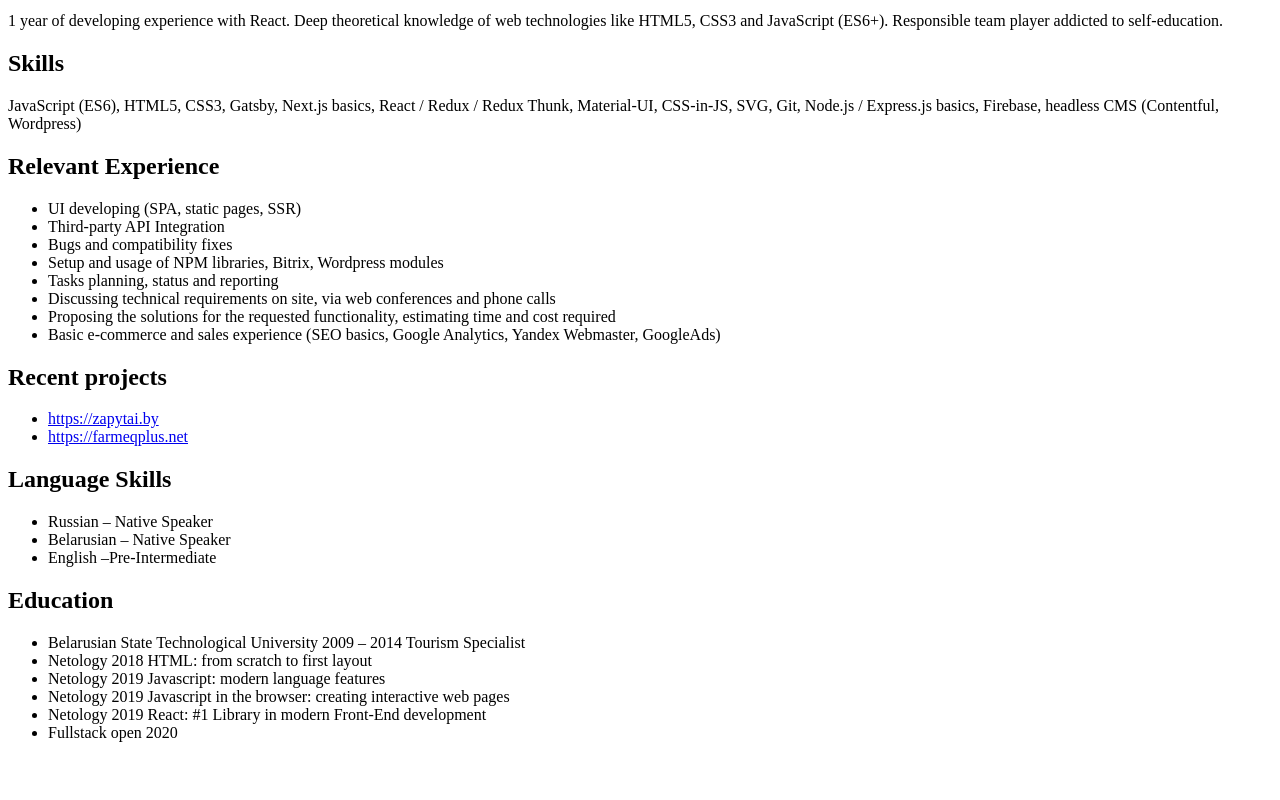
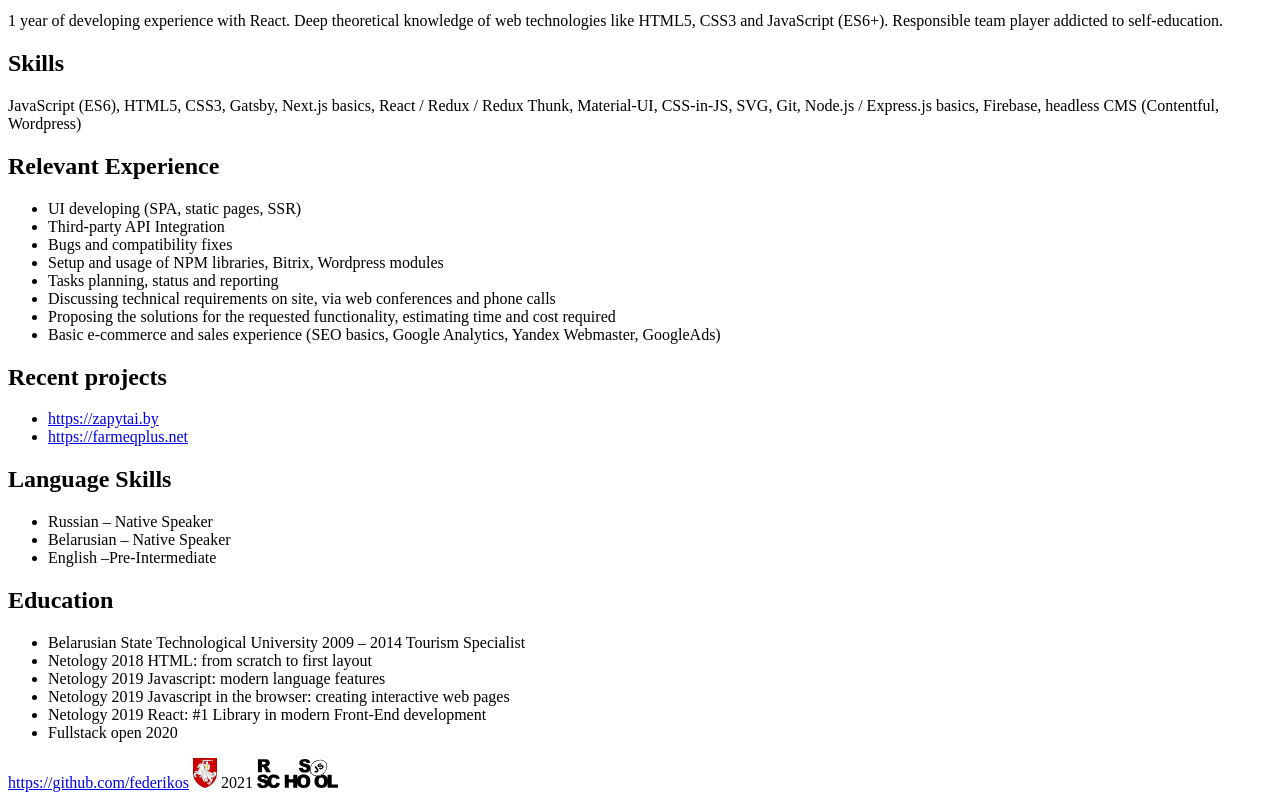
Before and after one commit to federikos/rsschool-cv, a plain HTML site: page index.html in a window 1280 px wide. Shown: the part 465-1265 px from the top of the page. Before the commit the page ends 1223 px from the top, so only its background shows below. Drawn offline with Linux system fonts and the light colour scheme.

Commit message:
feat: add footer

```diff
--- a/index.html
+++ b/index.html
@@ -7,33 +7,25 @@
   <title>Fiodar Savutsin's CV</title>
 </head>
 <body>
+  <main>
     <h1>Savutsin Fiodar</h1>
     <p>frontend developer</p>
-
-  <img src="./photo.jpeg" alt="Fiodar Savutsin" width="130">
-
+    <img src="./img/photo.jpeg" alt="Fiodar Savutsin" width="130">
     <h2>Contact</h2>
-
     <ul>
       <li><a href="https://github.com/federikos">https://github.com/federikos</a></li>
       <li><a href="callto:+375297690172">+375297690172</a></li>
       <li><a href="rabinzonim@gmail.com">rabinzonim@gmail.com</a></li>
     </ul>
-
     <h2>Overview</h2>
-
     <p>
       1 year of developing experience with React. Deep theoretical knowledge
       of web technologies like HTML5, CSS3 and JavaScript (ES6+).
       Responsible team player addicted to self-education.
     </p>
-
     <h2>Skills</h2>
-
     <p>JavaScript (ES6), HTML5, CSS3, Gatsby, Next.js basics, React / Redux / Redux Thunk, Material-UI, CSS-in-JS, SVG, Git, Node.js / Express.js basics, Firebase, headless CMS (Contentful, Wordpress)</p>
-
     <h2>Relevant Experience</h2>
-
     <ul>
       <li>UI developing (SPA, static pages, SSR)</li>
       <li>Third-party API Integration</li>
@@ -44,24 +36,18 @@
       <li>Proposing the solutions for the requested functionality, estimating time and cost required</li>
       <li>Basic e-commerce and sales experience (SEO basics, Google Analytics, Yandex Webmaster, GoogleAds)</li>
     </ul>
-
     <h2>Recent projects</h2>
-
     <ul>
       <li><a href="https://zapytai.by">https://zapytai.by</a></li>
       <li><a href="https://farmeqplus.net">https://farmeqplus.net</a></li>
     </ul>
-
     <h2>Language Skills</h2>
-
     <ul>
       <li>Russian – Native Speaker</li>
       <li>Belarusian – Native Speaker</li>
       <li>English –Pre-Intermediate</li>
     </ul>
-
     <h2>Education</h2>
-
     <ul>
       <li>Belarusian State Technological University 2009 – 2014 Tourism Specialist</li>
       <li>Netology 2018 HTML: from scratch to first layout</li>
@@ -70,5 +56,12 @@
       <li>Netology 2019 React: #1 Library in modern Front-End development</li>
       <li>Fullstack open 2020</li>
     </ul>
+  </main>
+  <footer>
+    <a href="https://github.com/federikos">https://github.com/federikos</a>
+    <img src="./img/pahonia.png" alt="pahonia" height="30">
+    <time>2021</time>
+    <a href="https://rs.school/js/"><img src="./img/rs_school_js.svg" alt="rsschool" height="30"></a>
+  </footer>
 </body>
 </html>
```
Also changed, not shown: img/pahonia.png (added), img/photo.jpeg (renamed from photo.jpeg), img/rs_school_js.svg (added). Lines whose indentation alone changed are shown as unchanged.
